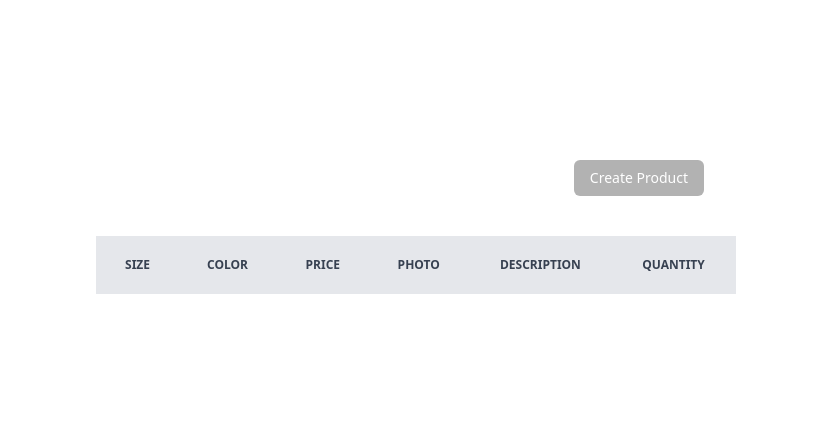
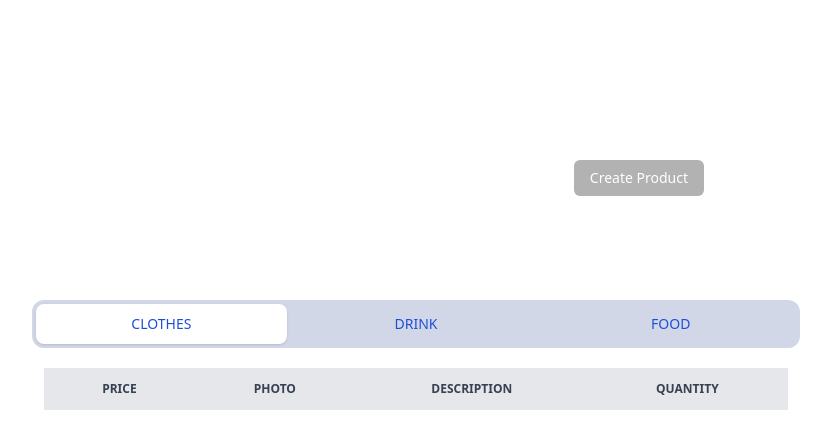
Before and after one commit to sevvalsaygat/product-management-panel-app, a Next.js app: page / in a window 1280 px wide. Shown: the top 448 px of the page, without its empty margins (224-1055 px from the left). Built offline with nearby package versions, Linux system fonts and the light colour scheme.

Commit message:
feat: create product tabs  (#6)
* feat: add tabs

* feat: add product table to tabs

* fix: improve code quality

* feat: save products on local storage

* chore: improve code quality

```diff
--- a/components/ProductForm/Clothes.tsx
+++ b/components/ProductForm/Clothes.tsx
@@ -22,6 +22,7 @@ const Clothes = ({}: ClothesPropTypes) => {
     handleSubmit,
     control,
     watch,
+    reset,
     formState: { errors },
   } = useForm<FormTypes>();
 
@@ -37,6 +38,8 @@ const Clothes = ({}: ClothesPropTypes) => {
       quantity: data.quantity,
       type: ProductType.CLOTHES,
     } as ClothesProductType);
+
+    reset();
   };
 
   return (
--- a/components/ProductForm/Drink.tsx
+++ b/components/ProductForm/Drink.tsx
@@ -22,6 +22,7 @@ const Drink = ({}: DrinkPropTypes) => {
     handleSubmit,
     control,
     watch,
+    reset,
     formState: { errors },
   } = useForm<FormTypes>();
 
@@ -37,6 +38,8 @@ const Drink = ({}: DrinkPropTypes) => {
       quantity: data.quantity,
       type: ProductType.DRINK,
     } as DrinkProductType);
+
+    reset();
   };
 
   return (
--- a/components/ProductForm/Food.tsx
+++ b/components/ProductForm/Food.tsx
@@ -22,6 +22,7 @@ const Food = ({}: FoodPropTypes) => {
     handleSubmit,
     control,
     watch,
+    reset,
     formState: { errors },
   } = useForm<FormTypes>();
 
@@ -37,6 +38,8 @@ const Food = ({}: FoodPropTypes) => {
       quantity: data.quantity,
       type: ProductType.FOOD,
     } as FoodProductType);
+
+    reset();
   };
 
   return (
--- a/components/ProductTable/index.tsx
+++ b/components/ProductTable/index.tsx
@@ -1,6 +1,10 @@
 /* eslint-disable @next/next/no-img-element */
+import { Tab } from '@headlessui/react';
+import cn from 'classnames';
+
 import { useProducts } from '@hooks';
-import { ClothesProductType, DrinkProductType, FoodProductType, ProductType } from '@/types';
+import { ClothesProductType, DrinkProductType, FoodProductType, ProductType } from '@types';
+
 import ClothesItem from './ClothesItem';
 import DrinkItem from './DrinkItem';
 import FoodItem from './FoodItem';
@@ -12,17 +16,87 @@ type TablePropTypes = {
 const Table = ({}: TablePropTypes) => {
   const { products } = useProducts();
 
+  const categories: {
+    CLOTHES: ClothesProductType[];
+    DRINK: DrinkProductType[];
+    FOOD: FoodProductType[];
+  } = {
+    CLOTHES: [],
+    DRINK: [],
+    FOOD: [],
+  };
+
+  products.forEach((product) => {
+    if (product.type === ProductType.CLOTHES) {
+      categories.CLOTHES.push(product as ClothesProductType);
+    } else if (product.type === ProductType.DRINK) {
+      categories.DRINK.push(product as DrinkProductType);
+    } else if (product.type === ProductType.FOOD) {
+      categories.FOOD.push(product as FoodProductType);
+    }
+  });
+
   return (
     <div className="flex justify-center">
-      <table className="w-2/3 border">
+      <div className="w-full max-w-3xl py-16 sm:px-0">
+        <Tab.Group>
+          <Tab.List className="flex space-x-1 rounded-xl bg-blue-900/20 p-1">
+            {Object.keys(categories).map((category) => (
+              <Tab
+                key={category}
+                className={({ selected }) =>
+                  cn(
+                    'w-full rounded-lg py-2.5 text-sm font-medium leading-5 text-blue-700 ring-white ring-opacity-60 ring-offset-2 ring-offset-blue-400 focus:outline-none focus:ring-2',
+                    {
+                      'bg-white shadow': selected,
+                      'text-blue-100 hover:bg-white/[0.12] hover:text-white': !selected,
+                    },
+                  )
+                }
+              >
+                {category}
+              </Tab>
+            ))}
+          </Tab.List>
+          <Tab.Panels className="mt-2">
+            {Object.values(categories).map((category, idx) => (
+              <Tab.Panel
+                key={idx}
+                className="rounded-xl bg-white p-3 ring-white ring-opacity-60 ring-offset-2 ring-offset-blue-400 focus:outline-none focus:ring-2"
+              >
+                <table className="max-w-3xl w-full border">
                   <thead className="text-xs text-gray-700 bg-gray-200 dark:text-gray-700">
                     <tr>
+                      {category[0]?.type === ProductType.CLOTHES && (
+                        <>
                           <th scope="col" className="px-6 py-5">
                             SIZE
                           </th>
                           <th scope="col" className="px-6 py-3">
                             COLOR
                           </th>
+                        </>
+                      )}
+                      {category[0]?.type === ProductType.FOOD && (
+                        <>
+                          <th scope="col" className="px-6 py-3">
+                            WEIGHT
+                          </th>
+                          <th scope="col" className="px-6 py-3">
+                            BRAND
+                          </th>
+                        </>
+                      )}
+                      {category[0]?.type === ProductType.DRINK && (
+                        <>
+                          <th scope="col" className="px-6 py-3">
+                            LITER
+                          </th>
+                          <th scope="col" className="px-6 py-3">
+                            BRAND
+                          </th>
+                        </>
+                      )}
                       <th scope="col" className="px-6 py-3">
                         PRICE
                       </th>
@@ -38,7 +112,7 @@ const Table = ({}: TablePropTypes) => {
                     </tr>
                   </thead>
                   <tbody>
-          {products.map((product) => {
+                    {category.map((product) => {
                       if (product.type === ProductType.CLOTHES) {
                         return <ClothesItem key={product.id} product={product as ClothesProductType} />;
                       }
@@ -49,6 +123,11 @@ const Table = ({}: TablePropTypes) => {
                     })}
                   </tbody>
                 </table>
+              </Tab.Panel>
+            ))}
+          </Tab.Panels>
+        </Tab.Group>
+      </div>
     </div>
   );
 };
--- /dev/null
+++ b/constants/index.ts
@@ -0,0 +1,3 @@
+import STORAGE_KEYS from './storageKeys';
+
+export { STORAGE_KEYS };
--- /dev/null
+++ b/constants/storageKeys.ts
@@ -0,0 +1,5 @@
+const STORAGE_KEYS = {
+  PRODUCTS: 'products',
+};
+
+export default STORAGE_KEYS;
--- a/hooks/useProducts.tsx
+++ b/hooks/useProducts.tsx
@@ -1,7 +1,8 @@
-import React, { createContext, useState } from 'react';
+import React, { createContext, useState, useEffect } from 'react';
 
 import { nanoid } from 'nanoid';
 
+import { STORAGE_KEYS } from '@constants';
 import { ClothesProductType, FoodProductType, DrinkProductType } from '@types';
 
 type UseProductsReturnTypes = {
@@ -12,11 +13,18 @@ type UseProductsReturnTypes = {
 const ProductsContext = createContext<UseProductsReturnTypes>({} as UseProductsReturnTypes);
 
 export const ProductsProvider: React.FC<React.PropsWithChildren> = ({ children }) => {
-  const [products, setProducts] = useState<Array<ClothesProductType | FoodProductType | DrinkProductType>>([]);
+  const localProducts = window.localStorage.getItem(STORAGE_KEYS.PRODUCTS);
+  const initialProducts = localProducts ? JSON.parse(localProducts) : [];
+  const [products, setProducts] =
+    useState<Array<ClothesProductType | FoodProductType | DrinkProductType>>(initialProducts);
 
   function createProduct(product: ClothesProductType | FoodProductType | DrinkProductType) {
     setProducts([...products, { ...product, id: nanoid() }]);
   }
+
+  useEffect(() => {
+    window.localStorage.setItem(STORAGE_KEYS.PRODUCTS, JSON.stringify(products));
+  }, [products]);
 
   return (
     <ProductsContext.Provider
--- a/package.json
+++ b/package.json
@@ -14,6 +14,7 @@
     "@types/react": "18.2.15",
     "@types/react-dom": "18.2.7",
     "autoprefixer": "10.4.14",
+    "classnames": "^2.3.2",
     "eslint": "^8.45.0",
     "eslint-config-next": "13.4.10",
     "nanoid": "^4.0.2",
--- a/pages/_app.tsx
+++ b/pages/_app.tsx
@@ -1,7 +1,13 @@
 import '@/styles/globals.css';
 import type { AppProps } from 'next/app';
+import dynamic from 'next/dynamic';
 
-import { ProductsProvider } from '@hooks/useProducts';
+const ProductsProvider = dynamic(
+  () => {
+    return import('@hooks/useProducts').then((mod) => mod.ProductsProvider);
+  },
+  { ssr: false },
+);
 
 export default function App({ Component, pageProps }: AppProps) {
   return (
--- a/tsconfig.json
+++ b/tsconfig.json
@@ -20,7 +20,8 @@
       "@components": ["components"],
       "@types": ["types"],
       "@hooks": ["hooks"],
-      "@hooks/*": ["hooks/*"]
+      "@hooks/*": ["hooks/*"],
+      "@constants": ["constants"]
     }
   },
   "include": ["next-env.d.ts", "**/*.ts", "**/*.tsx"],
```
Also changed, not shown: 1 other file (tests, documents, lock files or other folders). Lines whose indentation alone changed are shown as unchanged.
